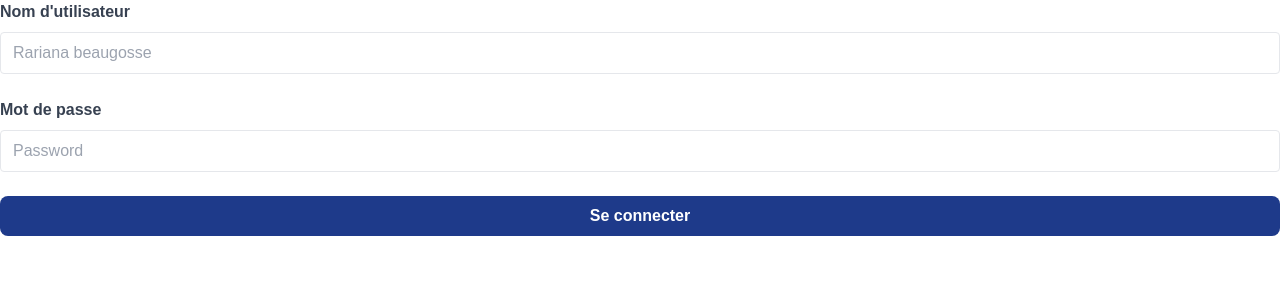
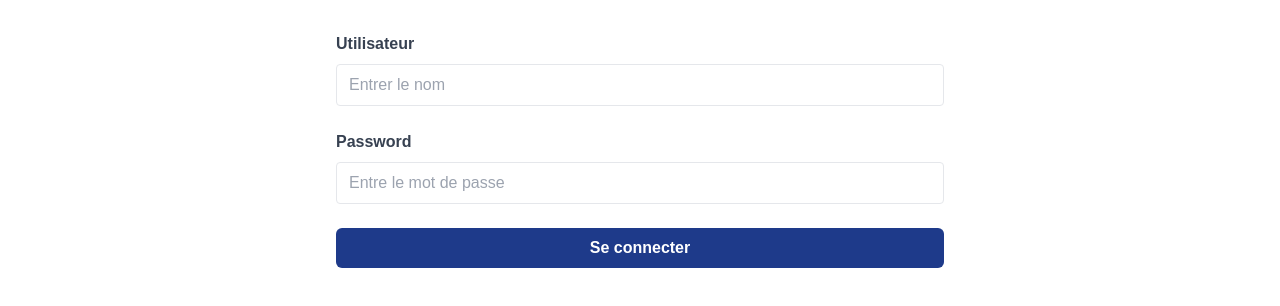
Before and after one commit to rarianaAina/gestionCentre, a Vue app: page /signin in a window 1280 px wide. Shown: the top 306 px of the page. Built offline with nearby package versions, Linux system fonts and the light colour scheme.

Commit message:
add:	making the signin page (template)

```diff
--- a/src/views/SigninView.vue
+++ b/src/views/SigninView.vue
@@ -1,34 +1,43 @@
+<script setup>
+import { reactive } from "vue";
+import Button from "@/components/Button.vue";
+import Input from "@/components/Input.vue";
+
+const form = reactive({
+  user: "",
+  password: "",
+});
+
+const handleSubmit = () => {
+  const person = {
+    user: form.user,
+    password: form.password,
+  };
+
+  console.log(person);
+};
+</script>
+
 <template>
+  <div class="container m-auto max-w-2xl p-8">
     <div class="mb-4">
-    <label class="block text-gray-700 font-bold mb-2">
-      Nom d'utilisateur
-    </label>
-    <input
+      <Input
+        label="Utilisateur"
         type="text"
-      id="location"
-      name="location"
-      class="border rounded w-full py-2 px-3 mb-2"
-      placeholder="Rariana beaugosse"
-      required
+        placeholder="Entrer le nom"
+        v-model="form.user"
       />
     </div>
     <div class="mb-4">
-    <label class="block text-gray-700 font-bold mb-2"> Mot de passe </label>
-    <input
-      type="text"
-      id="location"
-      name="location"
-      class="border rounded w-full py-2 px-3 mb-2"
-      placeholder="Password"
-      required
+      <Input
+        label="Password"
+        type="password"
+        placeholder="Entre le mot de passe"
+        v-model="form.password"
       />
     </div>
     <div>
-    <button
-      class="bg-blue-900 hover:bg-blue-800 text-white font-bold py-2 px-4 rounded-lg w-full focus:outline-none focus:shadow-outline"
-      type="submit"
-    >
-      Se connecter
-    </button>
+      <Button text="Se connecter" @click="handleSubmit" />
+    </div>
   </div>
 </template>
```
Lines whose indentation alone changed are shown as unchanged.
